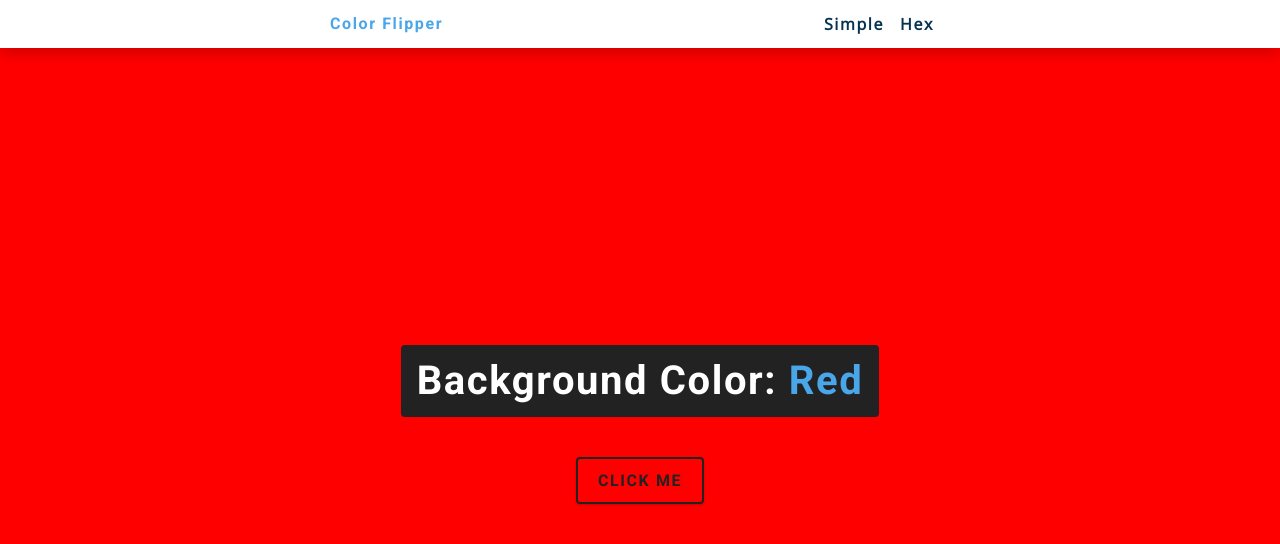
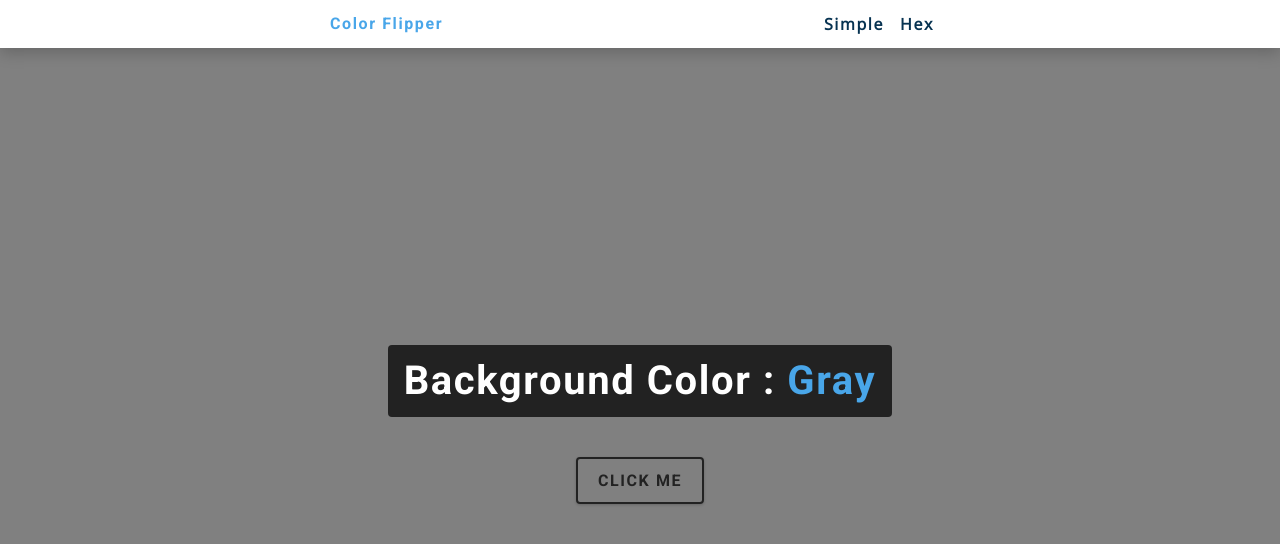
Before and after one commit to mojojojo244/ColorFlipper, a plain HTML site: page index.html in a window 1280 px wide. Both pictures are taken after a click on the button "CLICK ME". Drawn offline with nearby package versions, Linux system fonts and the light colour scheme.

Commit message:
Hex version complete

```diff
--- a/app.js
+++ b/app.js
@@ -1,4 +1,21 @@
-const colors = ['green', 'red', 'rgba(133,122,200)', '#f15025'];
+const colors = [
+  'aqua',
+  'black',
+  'blue',
+  'fuchsia',
+  'gray',
+  'green',
+  'lime',
+  'maroon',
+  'navy',
+  'olive',
+  'purple',
+  'red',
+  'silver',
+  'teal',
+  'white',
+  'yellow',
+];
 
 const btn = document.getElementById('btn');
 const color = document.querySelector('.color');
--- a/index.html
+++ b/index.html
@@ -23,7 +23,7 @@
     </nav>
     <main>
       <div class="container">
-        <h2>background color: <span class="color"> #f1f5f8 </span></h2>
+        <h2>background color : <span class="color"> </span></h2>
         <button class="btn btn-hero" id="btn">click me</button>
       </div>
     </main>
```
Also changed, not shown: hex.html (+2 -4 lines), hex.js (+17 -1 lines).
